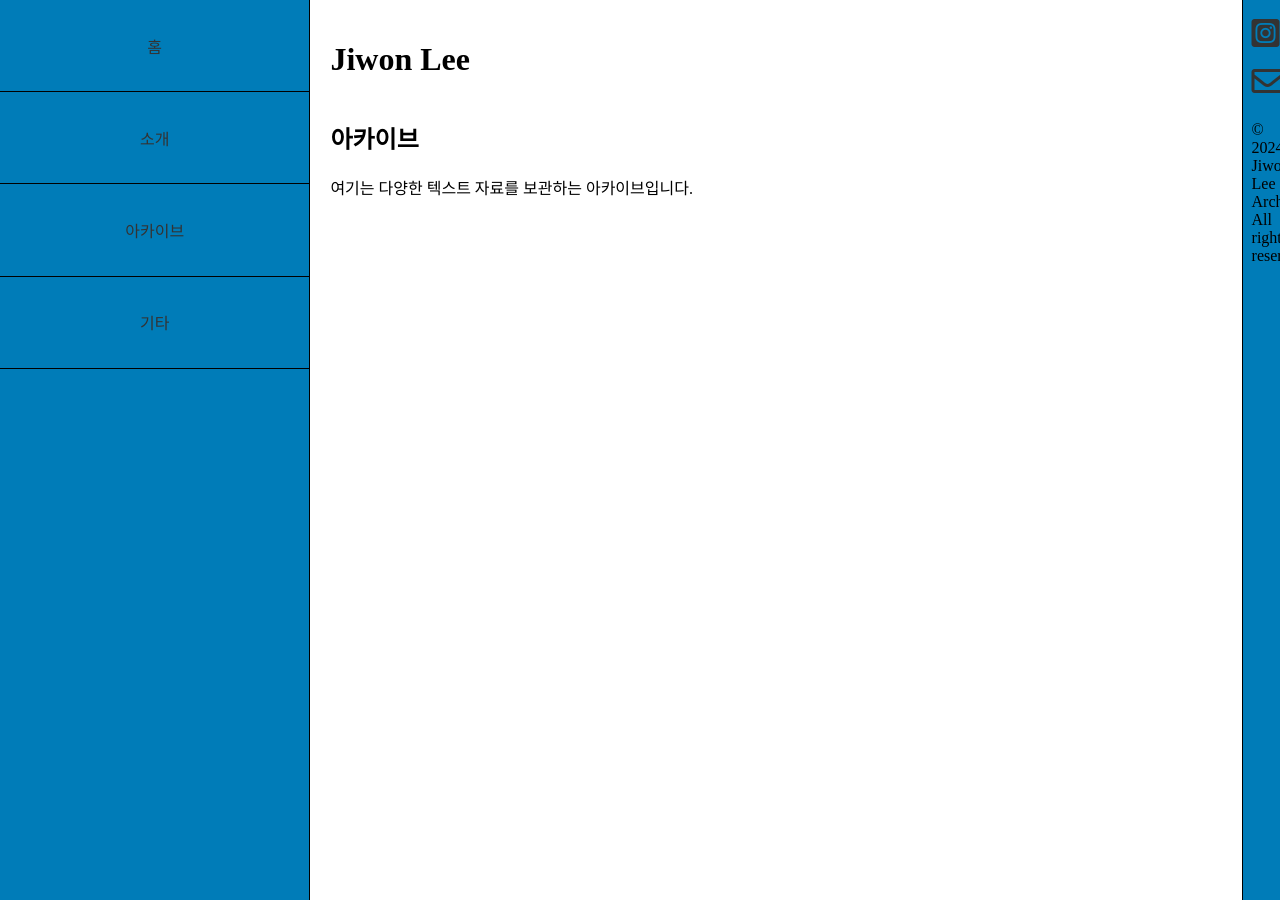
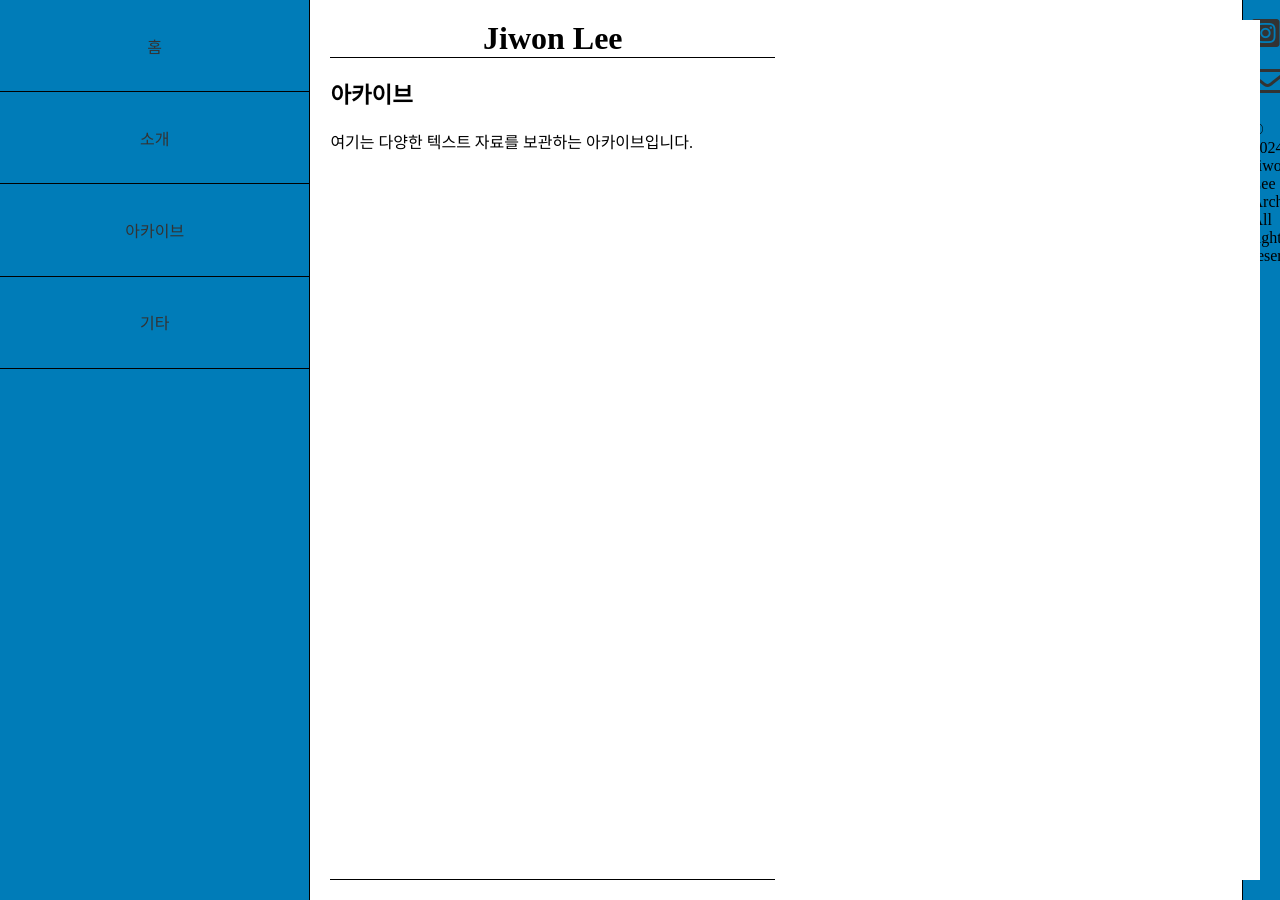
Before and after one commit to LfayeJ/archives, a Jekyll site: the page built from index.html, in a window 1280 px wide. Built offline with Jekyll 4.4.1, drawn with Linux system fonts in a browser that asks for light colours; some web fonts are replaced.

Commit message:
Update styles.css

```diff
--- a/assets/css/styles.css
+++ b/assets/css/styles.css
@@ -46,7 +46,6 @@
 
 .container {
   display: flex;
-  width: calc(100vw - 3vw);
   min-height: 100vh;
   background-color: #fff;
 }
@@ -130,7 +129,7 @@
 }
 
 .main-content {
-  width: calc((100vw - 3vw) / 2);
+  width: calc((100vw - 3vw) / 4);
   margin: 20px;
   flex: 1;
   display: flex;
@@ -138,15 +137,6 @@
   background-color: #fff;
   border-top: none;
 }
-
-.side_content {
-  width: calc((100vw - 3vw) / 4);
-  margin: 20px;
-  flex: 1;
-  display: flex;
-  flex-direction: column;
-  background-color: #fff;
-  border-top: none;
 
 .h-entry {
   padding: 20px;
@@ -202,6 +192,7 @@
 }
 
 .content {
+  width: calc((100vw - 3vw) / 2);
   flex: 1;
   position: relative;
   border-top: none;
@@ -220,6 +211,31 @@
 }
 
 .content p {
+  line-height: 2.3;
+}
+
+.side-content {
+  width: calc((100vw - 3vw) / 4);
+  margin: 20px;
+  flex: 1;
+  display: flex;
+  flex-direction: column;
+  position: relative;
+  background-color: #fff;
+  border-top: none;
+
+.side-content h2 {
+  font-size: 1.4em;
+  margin-bottom: 10px;
+}
+
+.side-content hr {
+  height: 1px;
+  border: 1px solid var(--border-color);
+  margin: 20px 0;
+  background-color: var(--border-color);
+}
+.side-content p {
   line-height: 2.3;
 }
 
```
